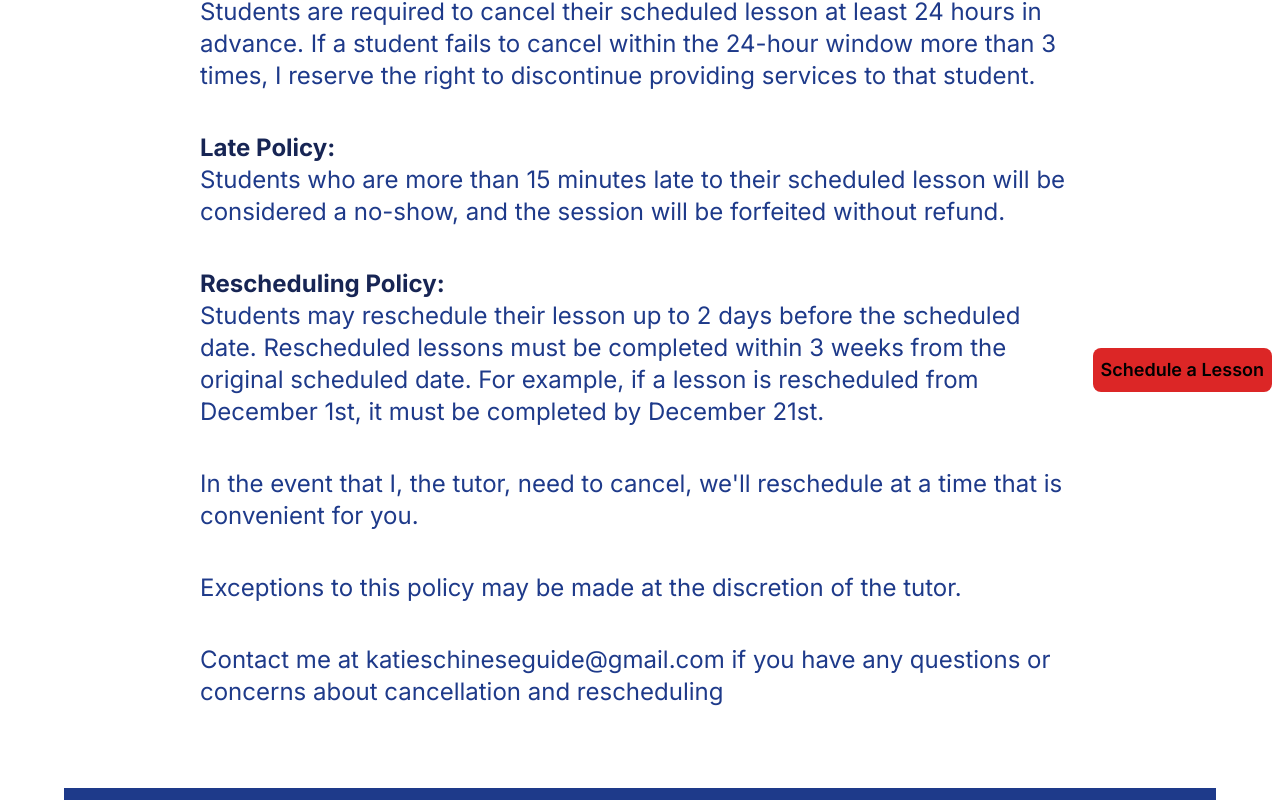
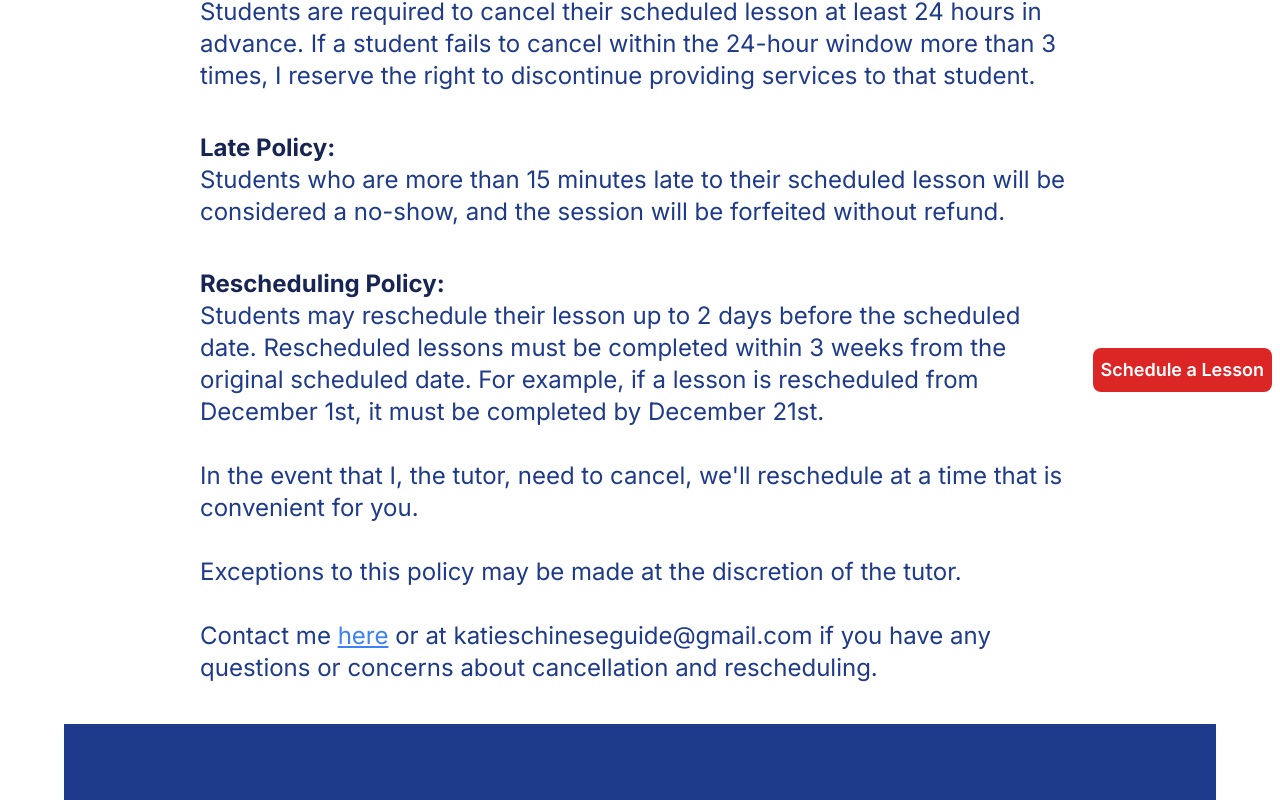
Before and after one commit to zachcygan/chinese_with_katie, a Next.js app: page /policy in a window 1280 px wide. Shown: the part 400-1200 px from the top of the page. Built offline with nearby package versions, Linux system fonts and the light colour scheme.

Commit message:
added contact form to lesson policy page

```diff
--- a/src/app/layout.tsx
+++ b/src/app/layout.tsx
@@ -24,8 +24,10 @@ export default function RootLayout({ children, }: Readonly<{ children: React.Rea
             <Navbar />
           </header>
           <div>
+            {children}
+          </div>
+          <div className="fixed bottom-0 right-0">
             <ScheduleLessonButton />
-            {children}
           </div>
           <div>
             <Footer />
--- a/src/components/bookLesson.tsx
+++ b/src/components/bookLesson.tsx
@@ -71,7 +71,7 @@ export default function BookLesson() {
   return (
     <div>
       <div>
-        <div className="text-3xl lg:text-5xl text-red-500 text-center my-10 lg:p-10 font-bold">
+        <div className="text-3xl lg:text-5xl text-red-500 text-center my-10 lg:p-10 font-bold transitionIn">
           Book a Lesson Today!
         </div>
         <div className='flex justify-center items-center mb-3 lg:mb-10'>
@@ -87,11 +87,11 @@ export default function BookLesson() {
         </div>
         <div className="flex flex-col lg:flex-row items-center justify-around max-w-2xl mx-auto lg:py-10">
           <Link href="https://tidycal.com/chinesewithkatie/15-minute-free-consultation-call" target='_blank'>
-            <button className="text-2xl text-white lg:text-3xl bg-red-600 p-5 my-2 rounded-xl hover:scale-[1.05] active:scale[.95] transition px-1">
+            <button className="text-2xl text-white lg:text-3xl bg-red-600 p-5 my-2 rounded-xl hover:scale-[1.05] active:scale[.95] transition px-1 transitionIn">
               Free Consultation Call
             </button>
           </Link>
-          <button className="text-2xl lg:text-3xl text-white bg-red-600 p-5 rounded-xl hover:scale-[1.05] transition px-1">
+          <button className="text-2xl lg:text-3xl text-white bg-red-600 p-5 rounded-xl hover:scale-[1.05] transition px-1 transitionIn">
             New Student Form
           </button>
         </div>
@@ -102,7 +102,7 @@ export default function BookLesson() {
       </div>
       <div className='relative overflow-visible'>
         <div className='bg-[#d2d2d2] diagonal-split-background p-8 w-xl'>
-          <div className='max-w-3xl mx-auto text-center text-3xl lg:text-4xl text-blue-900 my-5 lg:my-20 px-2'>
+          <div className='max-w-3xl mx-auto text-center text-3xl lg:text-4xl text-blue-900 my-5 lg:my-20 px-2 transitionIn'>
             Availability is displayed on my calendar when booking a lesson. I suggest booking in advance to reserve your desired time slot
           </div>
           <div className='relative my-10 lg:my-0'>
@@ -113,17 +113,23 @@ export default function BookLesson() {
               className='absolute z-1'
             />
             <div className='p-10'>
+              <div className='hiddenTransitionRight delayAnimation'>
                 <div className='text-blue-900 text-3xl'>
                   Bundle and Save!
                 </div>
+              </div>
+              <div className='hiddenTransitionRight delayAnimation'>
                 <div className='text-5xl text-red-600'>
                   New Student Sale
                 </div>
-              <div className='text-blue-900'>
-                <div className='text-3xl mt-14 font-semibold'>
+              </div>
+                <div className='hiddenTransitionRight delayAnimation'>
+                  <div className='text-3xl text-blue-900 mt-14 font-semibold'>
                     Book a total of 4 lessons as a bundle receive 25% off!
                   </div>
-                <div className='mt-14 text-2xl lg:text-3xl'>
+                </div>
+                <div className='hiddenTransitionRight delayAnimation'>
+                  <div className='mt-14 text-2xl lg:text-3xl  text-blue-900'>
                     To receive this deal, please specify that you are interested in this sale during our conversation call or in the "New Student Form"
                   </div>
                 </div>
--- a/src/components/lessonPolicy.tsx
+++ b/src/components/lessonPolicy.tsx
@@ -1,49 +1,118 @@
 'use client'
+import { useState, useEffect } from "react"
+import SlideOver from "./slideOver";
 
 const policies = [
+  {
+    name: 'Cancellation Policy',
+    text: 'Students are required to cancel their scheduled lesson at least 24 hours in advance.  If a student fails to cancel within the 24-hour window more than 3 times, I reserve the right to discontinue providing services to that student.'
+  },
+  {
+    name: 'Late Policy',
+    text: 'Students who are more than 15 minutes late to their scheduled lesson will be considered a no-show, and the session will be forfeited without refund.'
+  },
+  {
+    name: 'Rescheduling Policy',
+    text: `Students may reschedule their lesson up to 2 days before the scheduled date. Rescheduled lessons must be completed within 3 weeks from the original scheduled date. For example, if a lesson is rescheduled from December 1st, it must be completed by December 21st. \nIn the event that I, the tutor, need to cancel, we\'ll reschedule at a time that is convenient for you. \nExceptions to this policy may be made at the discretion of the tutor. \nContact me here or at katieschineseguide@gmail.com  if you have any questions or concerns about cancellation and rescheduling.`
+  },
 ]
 
 export default function LessonPolicy() {
+  const [isSlideOpen, setIsSlideOpen] = useState<boolean>(false)
+
+  useEffect(() => {
+    const observer = new IntersectionObserver((entries) => {
+      entries.forEach((entry) => {
+        if (entry.isIntersecting) {
+          entry.target.classList.add('show');
+        }
+      });
+    });
+
+    const hiddenElements = document.querySelectorAll('.hiddenTransition');
+    hiddenElements.forEach((element) => {
+      observer.observe(element);
+    });
+
+    const transitionInElements = document.querySelectorAll('.transitionIn');
+    transitionInElements.forEach((element) => {
+      observer.observe(element);
+    });
+
+    const hiddenElementsRight = document.querySelectorAll('.hiddenTransitionRight'); // Use separate variable for hiddenTransitionRight
+    hiddenElementsRight.forEach((element) => {
+      observer.observe(element);
+    });
+
+    const hiddenElementsLeft = document.querySelectorAll('.hiddenTransitionLeft'); // Use separate variable for hiddenTransitionLeft
+    hiddenElementsLeft.forEach((element) => {
+      observer.observe(element);
+    });
+
+    // Cleanup observer on component unmount
+    return () => {
+      hiddenElements.forEach((element) => {
+        observer.unobserve(element);
+      });
+      transitionInElements.forEach((element) => {
+        observer.unobserve(element);
+      });
+      hiddenElementsRight.forEach((element) => {
+        observer.unobserve(element);
+      });
+      hiddenElementsLeft.forEach((element) => {
+        observer.unobserve(element);
+      });
+    };
+  }, []);
+
   return (
     <div>
-      <div className="text-center font-semibold text-3xl lg:text-5xl my-10 lg:p-10 text-blue-900">
+      <div className="text-center font-semibold text-3xl lg:text-5xl my-10 lg:p-10 text-blue-900 transitionIn">
         Lesson Policy
       </div>
-      <div className="max-w-4xl mx-auto px-2">
+      {policies.map((policy) => (
+        <div className="max-w-4xl mx-auto px-2" key={policy.name}>
           <div className="pb-10">
+            <div className="transitionIn delayTransition">
               <div className="font-bold text-2xl text-blue-950">
-            Cancellation Policy:
-          </div>
-          <div className="text-2xl text-blue-900">
-            Students are required to cancel their scheduled lesson at least 24 hours in advance.  If a student fails to cancel within the 24-hour window more than 3 times, I reserve the right to discontinue providing services to that student.
+                {policy.name}:
               </div>
             </div>
-        <div className="pb-10">
-          <div className="font-bold text-2xl text-blue-950">
-            Late Policy:
+            <div className="transitionIn delayTransition">
+              <div className="text-2xl text-blue-900 transitionIn">
+                {policy.text.split('\n').map((line, index) => (
+                  <div key={index}>
+                    {index > 0 && <br />}
+                    {line.includes('here') ? (
+                      <p>
+                        {line.split(' ').map((word, idx) => (
+                          <span key={idx}>
+                            {word === 'here' ? (
+                              <button
+                                onClick={
+                                  (e) => {
+                                    e.preventDefault()
+                                    setIsSlideOpen(true)
+                                  }}
+                                className="text-blue-500 underline focus:outline-none">{word}</button>
+                            ) : (
+                              ` ${word} `
+                            )}
+                          </span>
+                        ))}
+                      </p>
+                    ) : (
+                      <p>{line}</p>
+                    )}
                   </div>
-          <div className="text-2xl text-blue-900">
-            Students who are more than 15 minutes late to their scheduled lesson will be considered a no-show, and the session will be forfeited without refund.
-          </div>
-        </div>
-        <div className="pb-10">
-          <div className="font-bold text-2xl text-blue-950">
-            Rescheduling Policy:
-          </div>
-          <div className="text-blue-900 text-2xl pb-10">
-            Students may reschedule their lesson up to 2 days before the scheduled date. Rescheduled lessons must be completed within 3 weeks from the original scheduled date. For example, if a lesson is rescheduled from December 1st, it must be completed by December 21st.
-          </div>
-          <div className="text-blue-900 text-2xl pb-10">
-            In the event that I, the tutor, need to cancel,  we'll reschedule at a time that is convenient for you.
-          </div>
-          <div className="text-blue-900 text-2xl pb-10">
-            Exceptions to this policy may be made at the discretion of the tutor.
-          </div>
-          <div className="text-blue-900 text-2xl pb-10">
-            Contact me at katieschineseguide@gmail.com  if you have any questions or concerns about cancellation and rescheduling
+                ))}
               </div>
             </div>
           </div>
         </div>
+      ))}
+      <SlideOver isOpen={isSlideOpen} onClose={() => setIsSlideOpen(false)} />
+    </div>
   )
 }
--- a/src/components/lessons.tsx
+++ b/src/components/lessons.tsx
@@ -20,29 +20,30 @@ export default function Lessons({ duration, price, image, link }: LessonsProps)
             width={500}
             height={500}
             alt="lesson image"
+            className='imageAnimation'
           />
         </div>
           <div className='text-center mx-auto'>
-            <div className='text-5xl text-blue-950 font-semibold mt-10 lg:mt-0'>
+            <div className='text-5xl text-blue-950 font-semibold mt-10 lg:mt-0 transitionIn'>
               {duration} Lesson
             </div>
             <div className='text-blue-900 text-xl'>
-              <div>
+              <div className='transitionIn'>
                 Designed for Beginners / Intermediate
               </div>
-              <div className='my-2 lg:py-5'>
+              <div className='my-2 lg:py-5 transitionIn'>
                 <div className=''>
                   Monday - Friday,
                 </div>
-                <div>
+                <div className='transitionIn'>
                   5:30pm - 9pm MST
                 </div>
               </div>
-              <div className='py-2 text-3xl'>
+              <div className='py-2 text-3xl transitionIn'>
                 {price}
               </div>
               <Link href={link} target='_black'>
-                <button className='p-3 mt-5 bg-red-600 text-white max-w-sm hover:scale-[1.05] transition'>
+                <button className='p-3 mt-5 bg-red-600 text-white max-w-sm hover:scale-[1.05] transition transitionIn'>
                   Sign Up Now
                 </button>
               </Link>
--- a/src/components/scheduleLessonButton.tsx
+++ b/src/components/scheduleLessonButton.tsx
@@ -4,9 +4,9 @@ import Link from 'next/link'
 
 export default function ScheduleLessonButton() {
   return (
-    <div className="fixed right-0 bottom-0 z-20">
+    <div className="">
       <Link href="/">
-        <button className="rounded-lg bg-red-600 p-2 m-2 font-semibold text-sm md:text-md lg:text-lg">
+        <button className="rounded-lg bg-red-600 p-2 m-2 font-semibold text-sm md:text-md lg:text-lg text-white">
           Schedule a Lesson
         </button>
       </Link>
```
Lines whose indentation alone changed are shown as unchanged.
